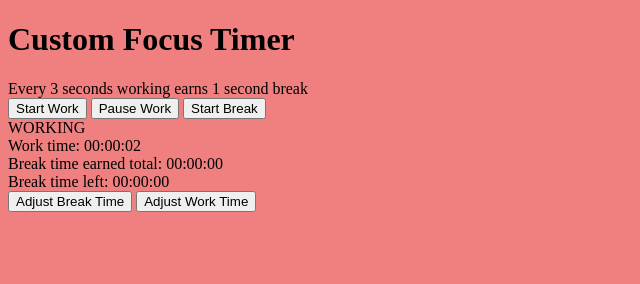
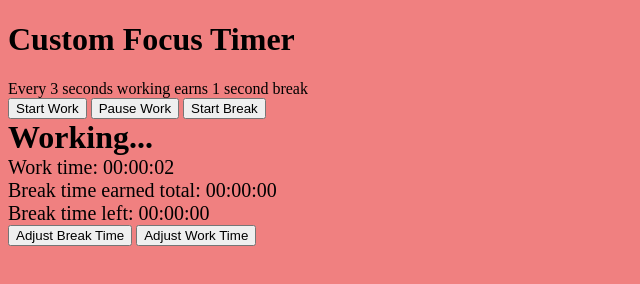
Before and after one commit to SYPIAC/focus-timer, a plain HTML site: page index.html in a window 1280 px wide. Both pictures are taken after a click on the button "Start Work". Shown: the whole page, without its empty margins (0-640 px from the left). Drawn offline with Linux system fonts and the light colour scheme.

Commit message:
Bigger text

```diff
--- a/index.html
+++ b/index.html
@@ -9,6 +9,14 @@
       transition: background-color 0.5s ease; /* Smooth transition for background color change */
     }
     input[type="range"] { width: 40%; }
+    .time-display {
+      font-size: 20px; /* Adjust the font size as needed */
+    }
+    .work-status-style
+    {
+      font-size: 32px; /* Adjust the font size as needed */
+      font-weight: bold;
+    }
 }
   </style>
 </head>
@@ -18,10 +26,10 @@
   <button onclick="startWork()">Start Work</button>
   <button onclick="pauseWork()">Pause Work</button>
   <button onclick="startBreak()">Start Break</button>
-  <div id="timerDisplay"></div>
-  <div id="workTimeDisplay">Work time: 00:00:00 </div>
-  <div id="breakTimeDisplay">Break time earned total: 00:00:00</div>
-  <div id="breakTimeBudgetDisplay">Break time left: 00:00:00</div>
+  <div id="timerDisplay" class="work-status-style"></div>
+  <div id="workTimeDisplay" class="time-display">Work time: 00:00:00 </div>
+  <div id="breakTimeDisplay" class="time-display">Break time earned total: 00:00:00</div>
+  <div id="breakTimeBudgetDisplay" class="time-display">Break time left: 00:00:00</div>
 
   <button onclick="showBreakCorrectionSlider()">Adjust Break Time</button>
   <div id="breakCorrectionContainer" style="display: none;">
@@ -52,7 +60,7 @@
 
     function startWork() {
       clearInterval(breakInterval);
-      document.getElementById('timerDisplay').innerText = "WORKING";
+      document.getElementById('timerDisplay').innerText = "Working...";
       workInterval = setInterval(updateWorkTime, 1000); // Update every second
       document.body.style.backgroundColor = 'lightcoral'; // Change background to redish color
     }
@@ -61,12 +69,12 @@
       clearInterval(workInterval);
       clearInterval(breakInterval);
       document.body.style.backgroundColor = ''; // Clear background color
-      document.getElementById('timerDisplay').innerText = `Work paused.`;
+      document.getElementById('timerDisplay').innerText = `Work paused`;
     }
 
     function startBreak() {
       clearInterval(workInterval);
-      document.getElementById('timerDisplay').innerText = `BREAK TIME`;
+      document.getElementById('timerDisplay').innerText = `Break time...`;
       document.body.style.backgroundColor = 'lightblue'; // Change background to light blue color
       breakInterval = setInterval(updateBreakTime, 1000);
     }
@@ -84,6 +92,14 @@
 
     function updateBreakTime() {
       remainingBreakTime -= 1;
+      if(remainingBreakTime<=0)
+      {
+        document.getElementById('timerDisplay').innerText = `Break time... Negative`;
+      }
+      else
+      {
+        document.getElementById('timerDisplay').innerText = `Break time...`;
+      }
       document.getElementById('breakTimeBudgetDisplay').innerText = `Break time left: ${formatTime(remainingBreakTime)}`;
     }
 
```
